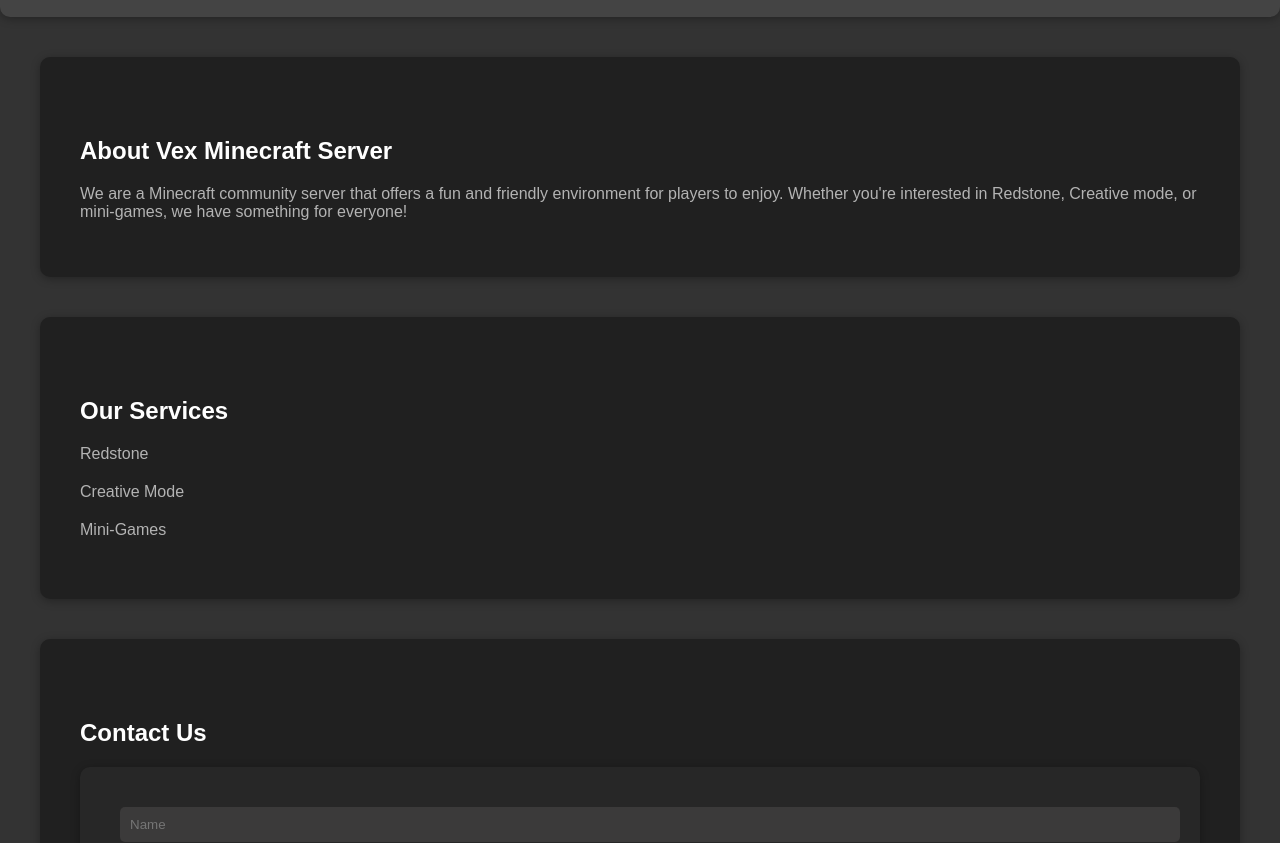
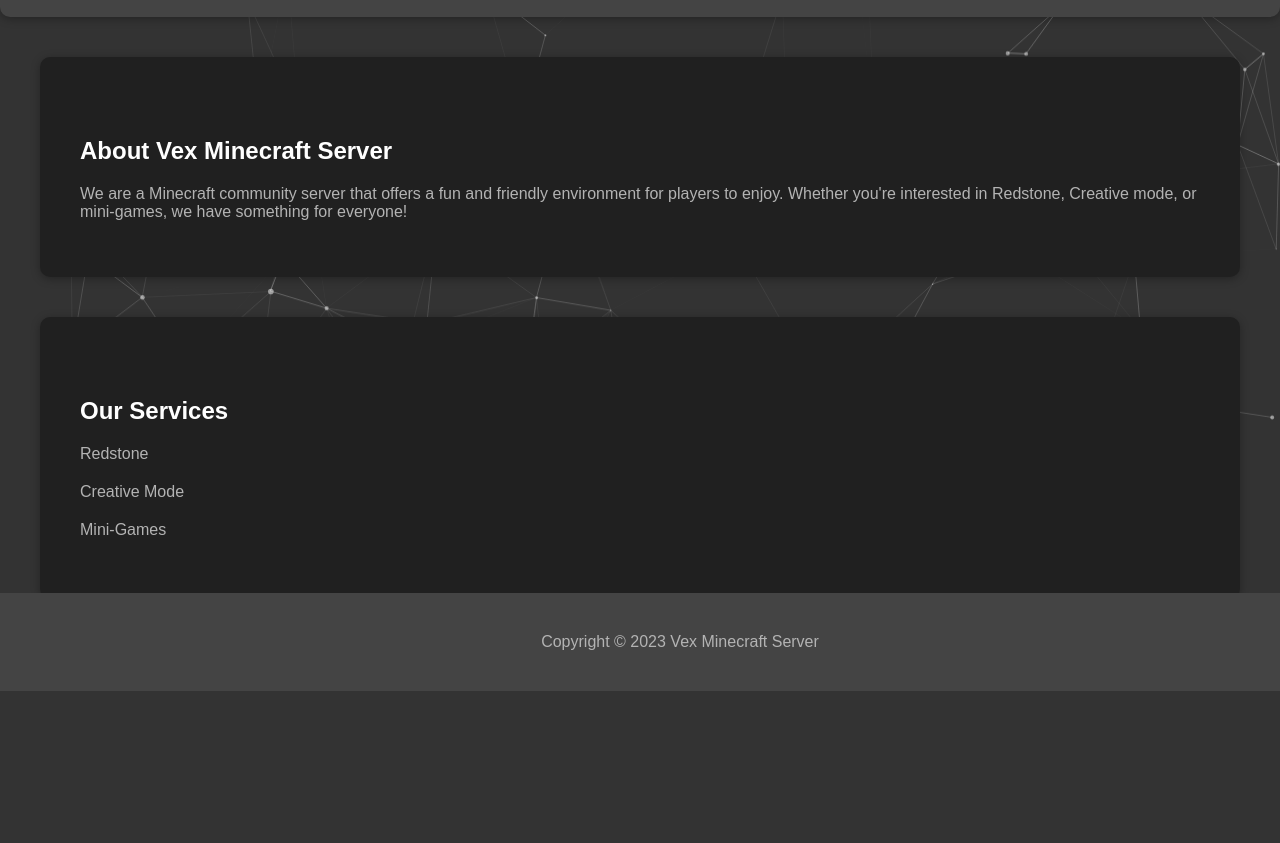
Before and after one commit to HACKOSAN/mindemg, a plain HTML site: page index.html in a window 1280 px wide. Shown: the part 109-952 px from the top of the page. After the commit the page ends 804 px from the top, so only its background shows below. Drawn offline with nearby package versions, Linux system fonts and the light colour scheme.

Commit message:
particles and animation
animation is broken lmaoo help plz

```diff
--- a/index.html
+++ b/index.html
@@ -8,6 +8,9 @@
     <title>Vex Minecraft Server</title>
 </head>
 <body>
+    <div id="anim">
+        <!-- Particles -->
+        <div id="particles-js"></div>
         <header>
             <h1>Vex Minecraft Server</h1>
             <nav>
@@ -31,18 +34,16 @@
                     <li>Mini-Games</li>
                 </ul>
             </section>
-        <section id="contact">
-            <h2>Contact Us</h2>
-            <form action="submit.php" method="post">
-                <input type="text" name="name" placeholder="Name">
-                <input type="email" name="email" placeholder="Email">
-                <textarea name="message" placeholder="Message"></textarea>
-                <input type="submit" value="Submit">
-            </form>
-        </section>
         </main>
+    </div>
     <footer>
         <p>Copyright © 2023 Vex Minecraft Server</p>
     </footer>
+    <script src="https://cdn.jsdelivr.net/npm/particles.js@2.0.0/particles.min.js"></script>
+    <script>
+        particlesJS.load('particles-js', 'particles.json', function() {
+            console.log('Particles.js loaded - callback');
+        });
+    </script>
 </body>
 </html>
--- /dev/null
+++ b/particles.json
@@ -0,0 +1,110 @@
+{
+    "particles": {
+      "number": {
+        "value": 80,
+        "density": {
+          "enable": true,
+          "value_area": 800
+        }
+      },
+      "color": {
+        "value": "#ffffff"
+      },
+      "shape": {
+        "type": "circle",
+        "stroke": {
+          "width": 0,
+          "color": "#000000"
+        },
+        "polygon": {
+          "nb_sides": 5
+        },
+        "image": {
+          "src": "img/github.svg",
+          "width": 100,
+          "height": 100
+        }
+      },
+      "opacity": {
+        "value": 0.5,
+        "random": false,
+        "anim": {
+          "enable": false,
+          "speed": 1,
+          "opacity_min": 0.1,
+          "sync": false
+        }
+      },
+      "size": {
+        "value": 3,
+        "random": true,
+        "anim": {
+          "enable": false,
+          "speed": 40,
+          "size_min": 0.1,
+          "sync": false
+        }
+      },
+      "line_linked": {
+        "enable": true,
+        "distance": 150,
+        "color": "#ffffff",
+        "opacity": 0.4,
+        "width": 1
+      },
+      "move": {
+        "enable": true,
+        "speed": 2,
+        "direction": "none",
+        "random": false,
+        "straight": false,
+        "out_mode": "out",
+        "bounce": false,
+        "attract": {
+          "enable": false,
+          "rotateX": 600,
+          "rotateY": 1200
+        }
+      }
+    },
+    "interactivity": {
+      "detect_on": "canvas",
+      "events": {
+        "onhover": {
+          "enable": false,
+          "mode": "repulse"
+        },
+        "onclick": {
+          "enable": false,
+          "mode": "push"
+        },
+        "resize": true
+      },
+      "modes": {
+        "grab": {
+          "distance": 400,
+          "line_linked": {
+            "opacity": 1
+          }
+        },
+        "bubble": {
+          "distance": 400,
+          "size": 40,
+          "duration": 2,
+          "opacity": 8,
+          "speed": 3
+        },
+        "repulse": {
+          "distance": 200,
+          "duration": 0.4
+        },
+        "push": {
+          "particles_nb": 4
+        },
+        "remove": {
+          "particles_nb": 2
+        }
+      }
+    },
+    "retina_detect": true
+  }
--- a/style.css
+++ b/style.css
@@ -1,4 +1,14 @@
 body {
+  opacity: 1;
+  background-color: #333;
+  color: #fff;
+  font-family: Arial, sans-serif;
+  margin: 0;
+  padding: 0;
+  }
+.container {
+  animation: moveUpAndFadeIn 1s ease-in-out;
+  opacity: 0;
   background-color: #333;
   color: #fff;
   font-family: Arial, sans-serif;
@@ -6,10 +16,16 @@
   padding: 0;
 }
 
-.container {
-  max-width: 1140px;
-  margin: 0 auto;
-}
+  @keyframes moveUpAndFadeIn {
+  from {
+  transform: translateY(100%);
+  opacity: 0;
+  }
+  to {
+  transform: translateY(0%);
+  opacity: 1;
+  }
+  }
 
 header {
   display: flex;
@@ -72,43 +88,25 @@
 section li {
   margin-bottom: 20px;
 }
-
-form {
-  background-color: rgb(39, 39, 39);
-  border-radius: 10px;
-  box-shadow: 0 2px 10px rgba(0, 0, 0, 0.3);
-  padding: 40px;
-  margin-bottom: 40px;
-}
-
-form input,
-form textarea {
-  background-color: #3b3a3a;
-  border: none;
-  border-radius: 5px;
-  color: rgb(14, 13, 13);
-  padding: 10px;
-  margin-bottom: 20px;
+footer {
+  position: fixed;
+  bottom: 0;
   width: 100%;
-}
-
-form input[type="submit"] {
-  background-color: #0070ff;
-  border: none;
-  border-radius: 5px;
-  color: #fff;
-  padding: 10px 20px;
-  width: 100%;
-  cursor: pointer;
-}
-
-footer {
   text-align: center;
   padding: 40px;
   color: rgb(156, 153, 153);
   background-color: #444;
-}
+  }
 
 footer p {
   margin: 0;
 }
+#particles-js {
+  width: 100%;
+  height: 100%;
+  position: absolute;
+  z-index: -1;
+}
+#anim {
+  animation: moveUpAndFadeIn 3s ease-in-out;
+}
```
Lines whose indentation alone changed are shown as unchanged.
